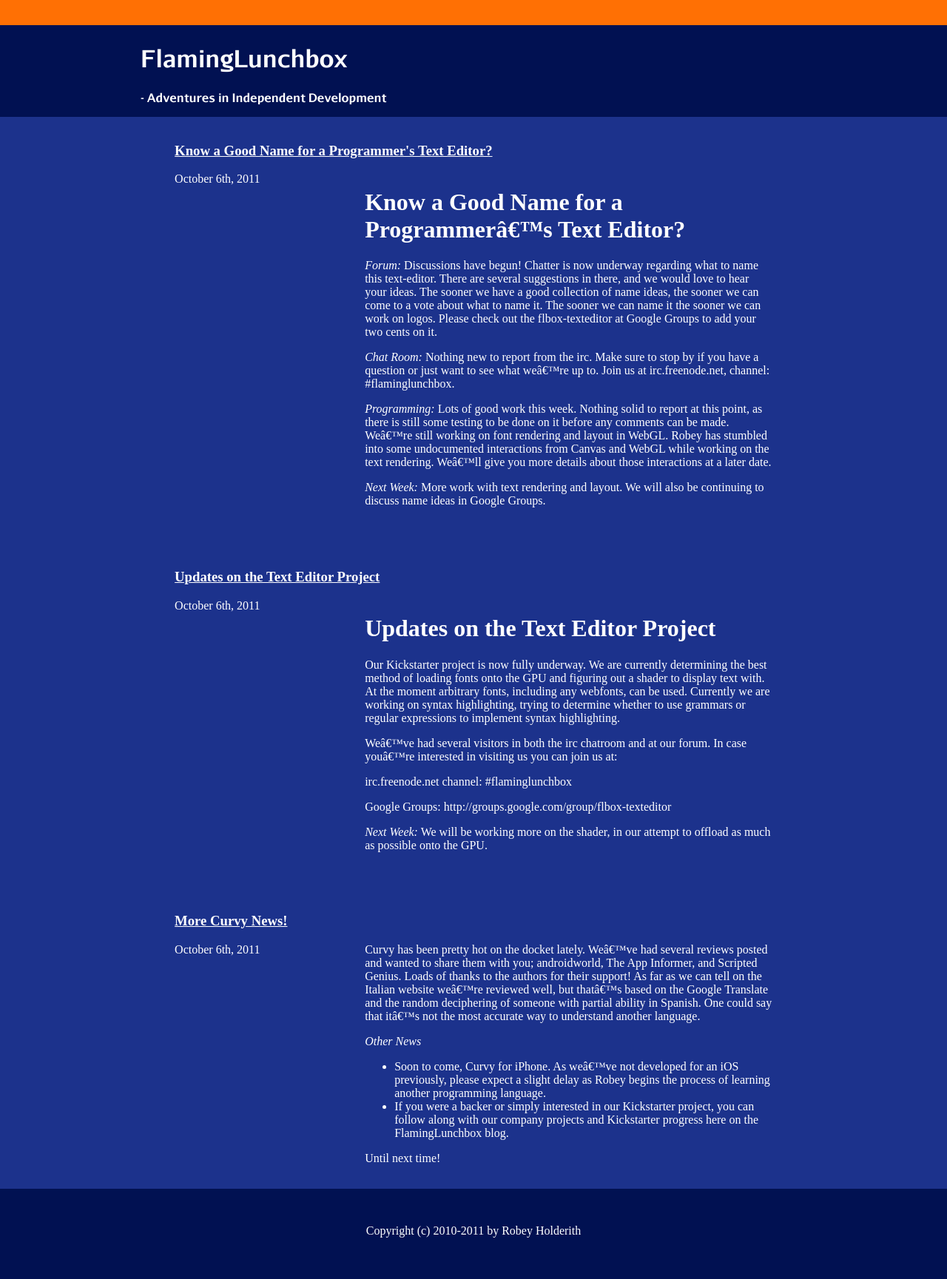
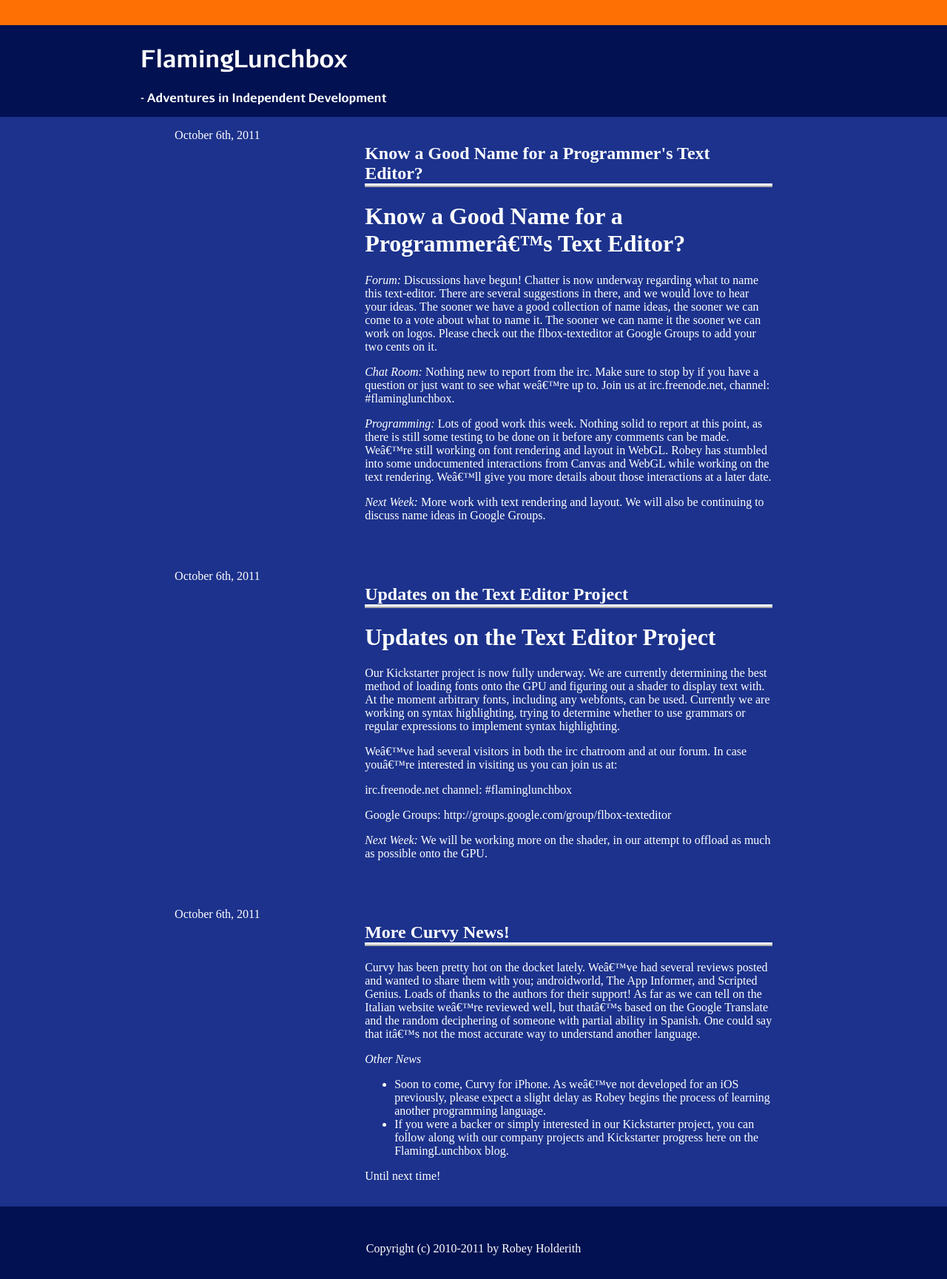
Before and after one commit to robeyh/robeyh.github.com, a Jekyll site: the page built from index.html, in a window 1280 px wide. Shown: the whole page at 74% size. Built offline with Jekyll 4.4.1, drawn with Linux system fonts in a browser that asks for light colours; some web fonts are replaced; before the commit the page ends 1705 px from its top, so only the background shows below that.

Commit message:
Moved post title.

```diff
--- a/index.html
+++ b/index.html
@@ -5,8 +5,10 @@
 
 {% for post in site.posts %}
 <div class="post">
-  <h3 class="posttitle"><a href="{{ post.url }}">{{post.title}}</a></h3>
-  <div class="postcontent"> {{ post.content }} </div>
+  <div class="postcontent">
+    <h2 class="posttitle"><a href="{{ post.url }}">{{post.title}}</a></h2>
+    {{ post.content }}
+  </div>
   <div class="postmetadata">
     October 6th, 2011
   </div>
```
